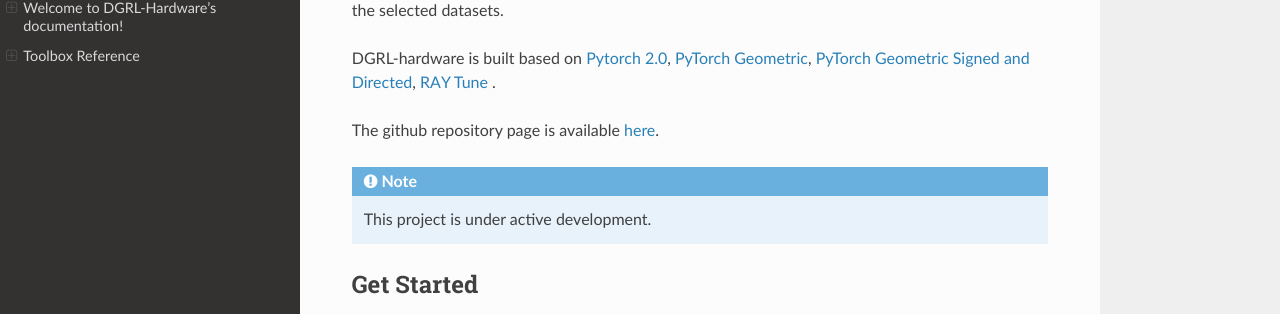
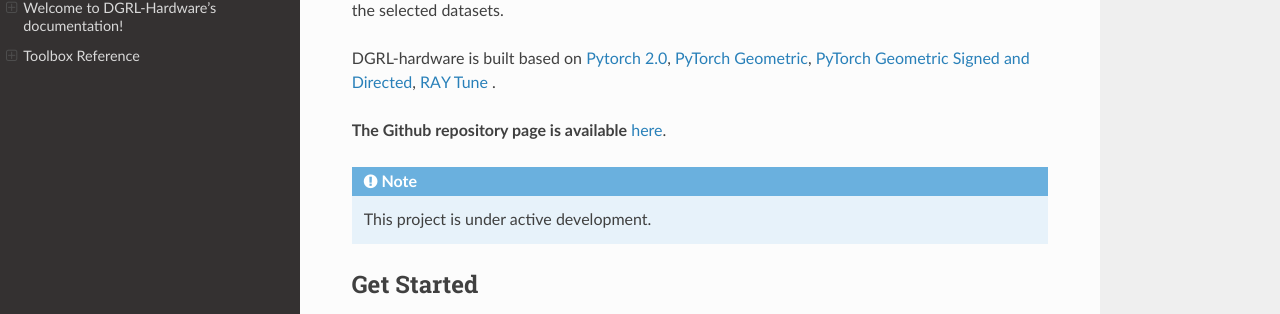
Before and after one commit to Graph-COM/Benchmark_for_DGRL_in_Hardwares, a Sphinx documentation site: the page built from docs/source/index.rst, in a window 1280 px wide and 900 px high, scrolled down 551 px. Shown: the part 137-451 px from the top of the window. Built offline with Sphinx 7.4.7 and the Read the Docs theme 2.0.0, drawn with Linux system fonts in a browser that asks for light colours.

```diff
--- a/docs/source/index.rst
+++ b/docs/source/index.rst
@@ -10,7 +10,7 @@ DGRL-Hardware provides the implementation of multiple DGRL techniques with backb
 DGRL-hardware is built based on `Pytorch 2.0 <https://pytorch.org/get-started/pytorch-2.0/>`_, `PyTorch Geometric <https://pytorch-geometric.readthedocs.io>`_, `PyTorch Geometric Signed and Directed <https://pytorch-geometric-signed-directed.readthedocs.io>`_, `RAY Tune <https://docs.ray.io/en/latest/tune/index.html>`_ .
 
 
-The github repository page is available `here <https://github.com/Graph-COM/Benchmark_for_DGRL_in_Hardwares>`_.
+**The Github repository page is available** `here <https://github.com/Graph-COM/Benchmark_for_DGRL_in_Hardwares>`_.
 
 
 
```
